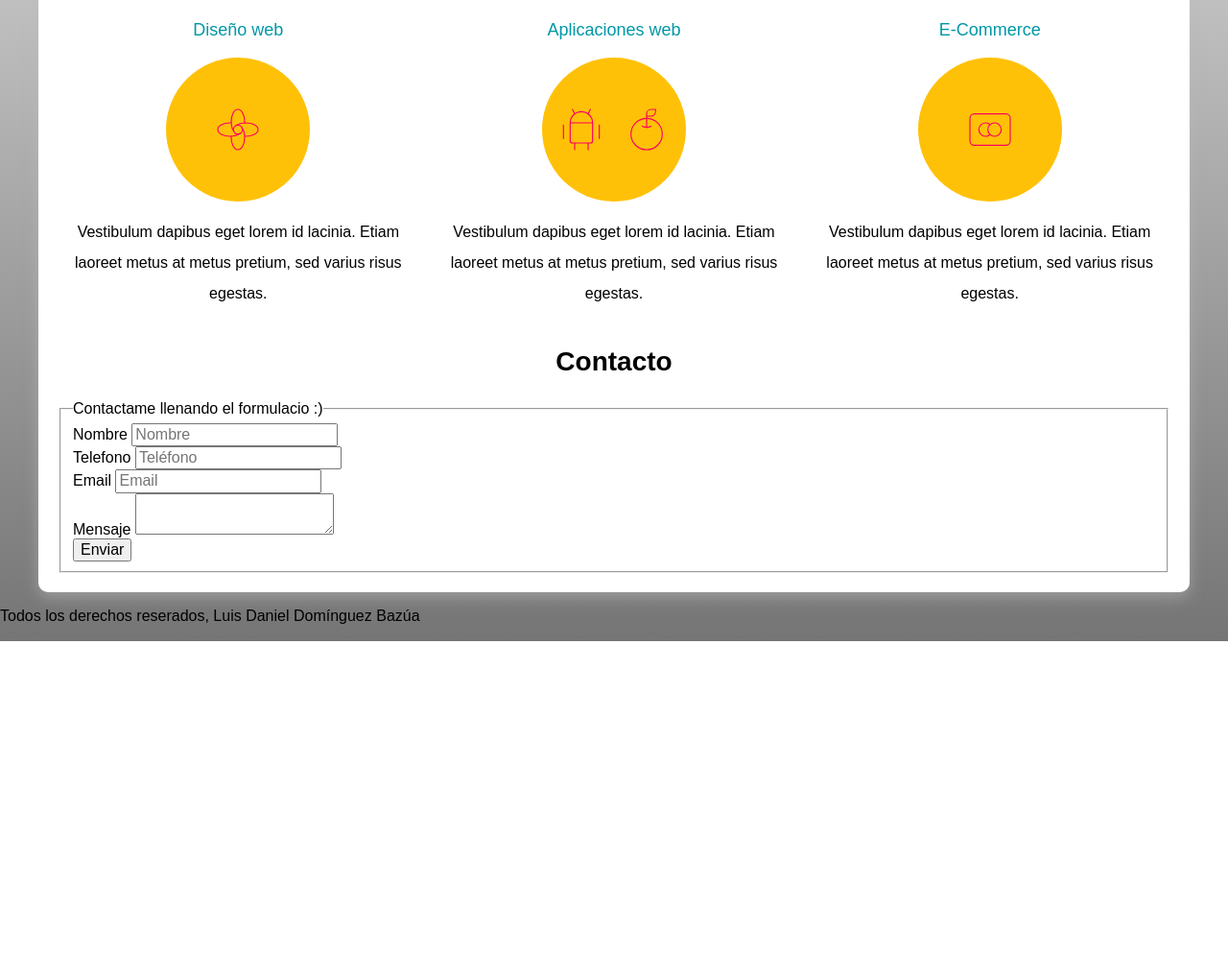
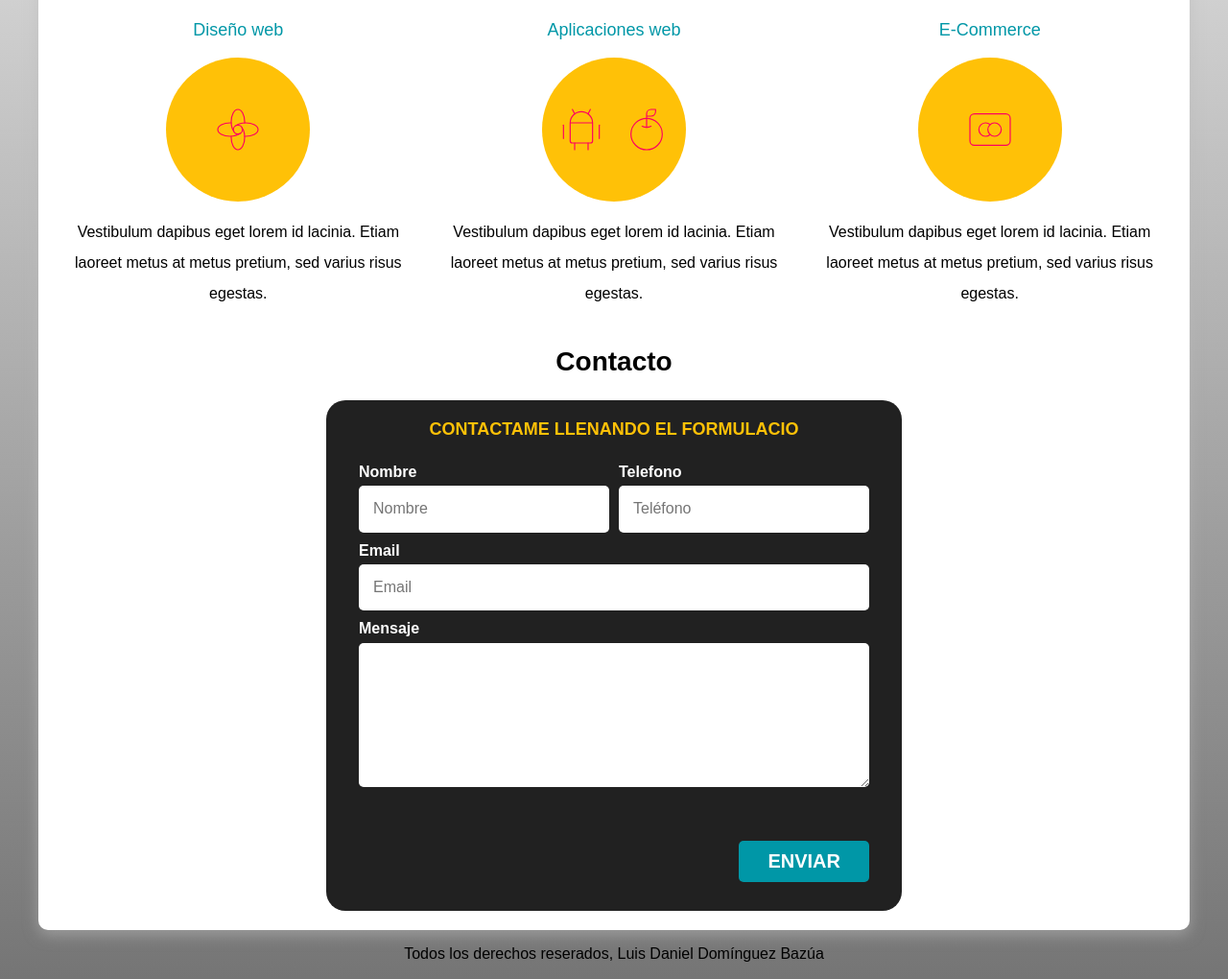
Before and after one commit to LuisDDB/Freelancer, a plain HTML site: page index.html in a window 1280 px wide. Shown: the part 703-1723 px from the top of the page at 96% size. Before the commit the page ends 1371 px from the top, so only its background shows below. Drawn offline with Linux system fonts and the light colour scheme; a web font is replaced by a local one.

Commit message:
Se termino el CSS de contacto y se centro el footer

```diff
--- a/css/style.css
+++ b/css/style.css
@@ -45,12 +45,16 @@ body{
     border-radius: .5rem;
     width: 90%;
     text-align: center;
+    border: none;
 }
 
 @media (min-width: 768px){
     .boton{
         width: auto;
     }
+}
+.boton:hover{
+    cursor: pointer;
 }
 
 /*tipografia*/
@@ -74,6 +78,23 @@ h1,h2,h3{
     font-size: 2rem;
 }
 
+
+/*utilidades*/
+.w-sm-100{
+    width: 100%;
+}
+@media (min-width: 768px){
+    .w-sm-100{
+        width: auto;
+    }
+}
+.flex{
+    display: flex;
+
+}
+.alinear-derecha{
+    justify-content: flex-end;
+}
 
 /*navegacion principal*/
 .nav-bg{
@@ -168,5 +189,58 @@ h1,h2,h3{
     display: flex;
     justify-content: space-evenly;
     align-items: center;
+}
+/*Contacto*/
+.formulario{
+    background-color: var(--negro);
+    color: var(--blanco);
+    width: min(60rem, 100%); /* min() utiliza el valor mas pequño*/
+    margin: 0 auto;
+    padding: 2rem;
+    border-radius: 2rem;
+}
+.formulario fieldset{
+    border: none;
+}
+.formulario legend{
+    margin: 0 auto 2rem;
+    text-align: center;
+    color: var(--primario);
+    font-size: 1.8rem;
+    text-transform: uppercase;
+    font-weight: 700;
+}
+@media (min-width: 768px) {
+    .contenedor-campos {
+        display: grid;
+        grid-template-columns: repeat(2, 1fr);
+        grid-template-rows: auto auto 20rem;
+        column-gap: 1rem;
+    }
+    .campos:nth-child(3), .campos:nth-child(4){
+        grid-column: 1/3;
+    }
+}
+.campos{
+    margin-bottom: 1rem;
 
 }
+.campos label{
+    color: var(--blanco);
+    font-weight: bold;
+    margin-bottom: .5rem;
+    display: block;
+}
+.campos textarea{
+    height: 15rem;
+}
+.input-text{
+    width: 100%;
+    border: none;
+    padding: 1.5rem;
+    border-radius: 0.5rem;
+}
+/*footer*/
+.footer{
+    text-align: center;
+}
--- a/index.html
+++ b/index.html
@@ -100,32 +100,32 @@
 
         <section>
             <h2>Contacto</h2>
-            <form>
+            <form class="formulario">
                 <fieldset>
-                    <legend> Contactame llenando el formulacio :) </legend>
-
-                    <div>
+                    <legend> Contactame llenando el formulacio</legend>
+                    <div class="contenedor-campos">
+                        <div class="campos">
                             <label >Nombre</label>
-                        <input type="text" placeholder="Nombre" />
+                            <input class="input-text" type="text" placeholder="Nombre" />
                         </div>
 
-                    <div>
+                        <div class="campos">
                             <label>Telefono</label>
-                        <input type="tel" placeholder="Teléfono" />
+                            <input class="input-text" type="tel" placeholder="Teléfono" />
                         </div>
 
-                    <div>
+                        <div class="campos">
                             <label>Email</label>
-                        <input type="email" placeholder="Email" />
+                            <input class="input-text" type="email" placeholder="Email" />
                         </div>
 
-                    <div>
+                        <div class="campos">
                             <label> Mensaje</label>
-                        <textarea> </textarea>
+                            <textarea class="input-text"> </textarea>
                         </div>
-
-                    <div>
-                        <input type="submit" value="Enviar">
+                    </div><!-- .contenedor-campo-->
+                    <div class="flex alinear-derecha ">
+                        <input class="boton w-sm-100" type="submit" value="Enviar">
                     </div>
 
                 </fieldset>
@@ -133,7 +133,7 @@
         </section>
     </main>
 
-    <footer>
+    <footer class="footer">
         <p>Todos los derechos reserados, Luis Daniel Domínguez Bazúa</p>
     </footer>
 </body>
```
Lines whose indentation alone changed are shown as unchanged.
